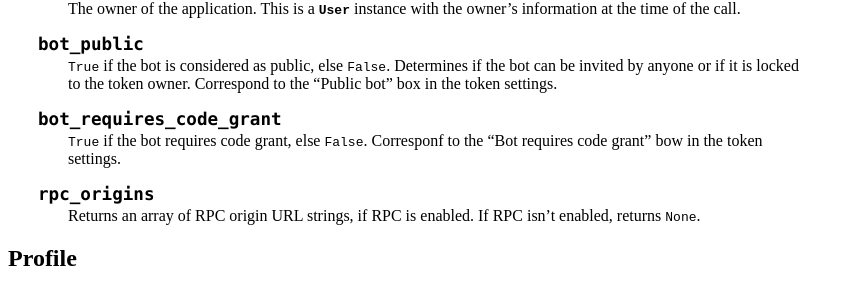
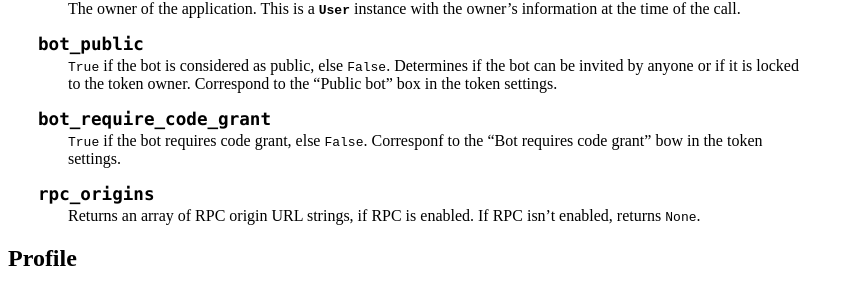
Before and after one commit to Rapptz/discord.py, a Sphinx documentation site: the page built from docs/api.rst, in a window 1280 px wide and 900 px high, scrolled down 9319 px. Shown: the part 151-442 px from the top of the window, without its empty margins (0-853 px from the left). Built offline with Sphinx 7.4.7, drawn with Linux system fonts in a browser that asks for light colours.

Commit message:
Fix typo

```diff
--- a/docs/api.rst
+++ b/docs/api.rst
@@ -574,7 +574,7 @@ Application Info
         to the token owner. Correspond to the "Public bot" box in the
         token settings.
 
-    .. attribute:: bot_requires_code_grant
+    .. attribute:: bot_require_code_grant
 
         ``True`` if the bot requires code grant, else ``False``.
         Corresponf to the "Bot requires code grant" bow in the token
```
